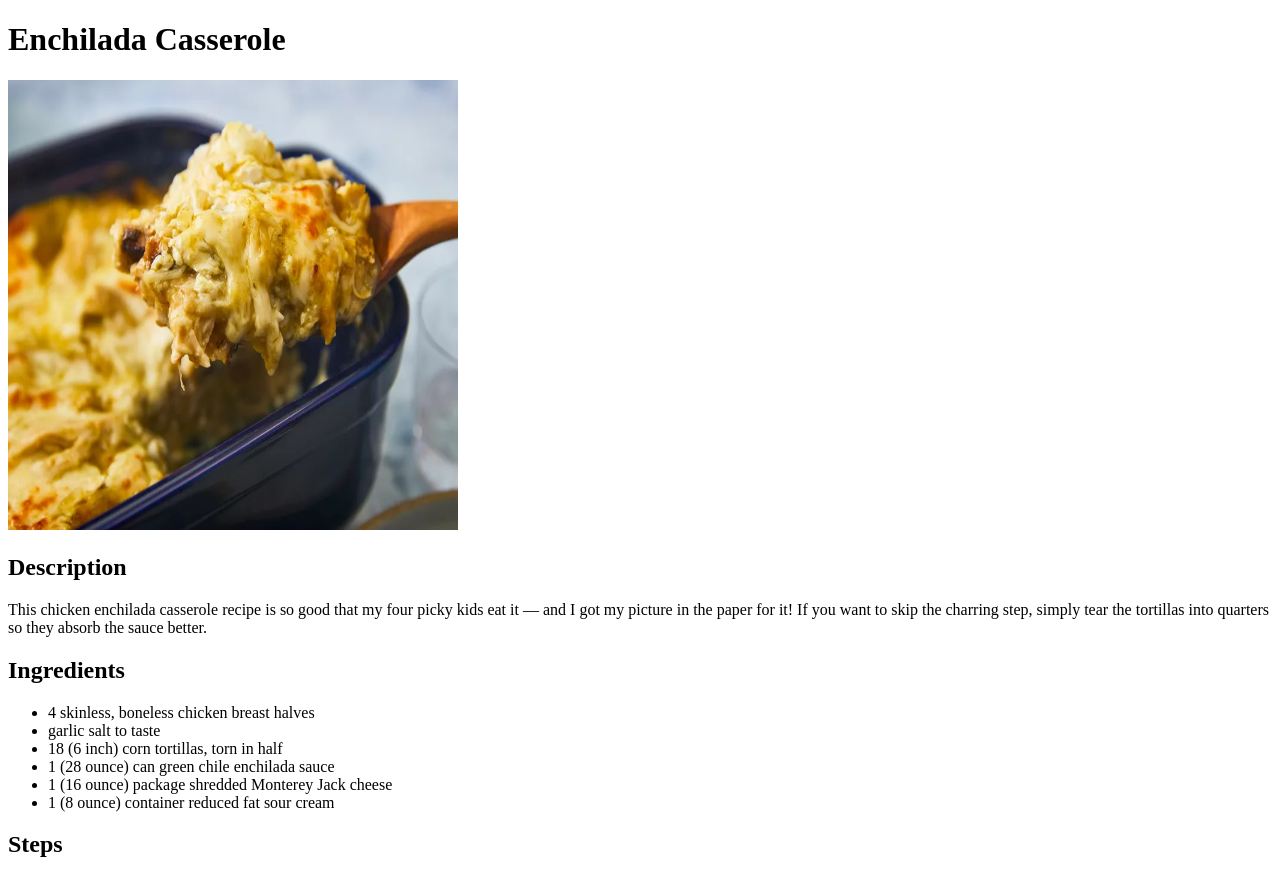
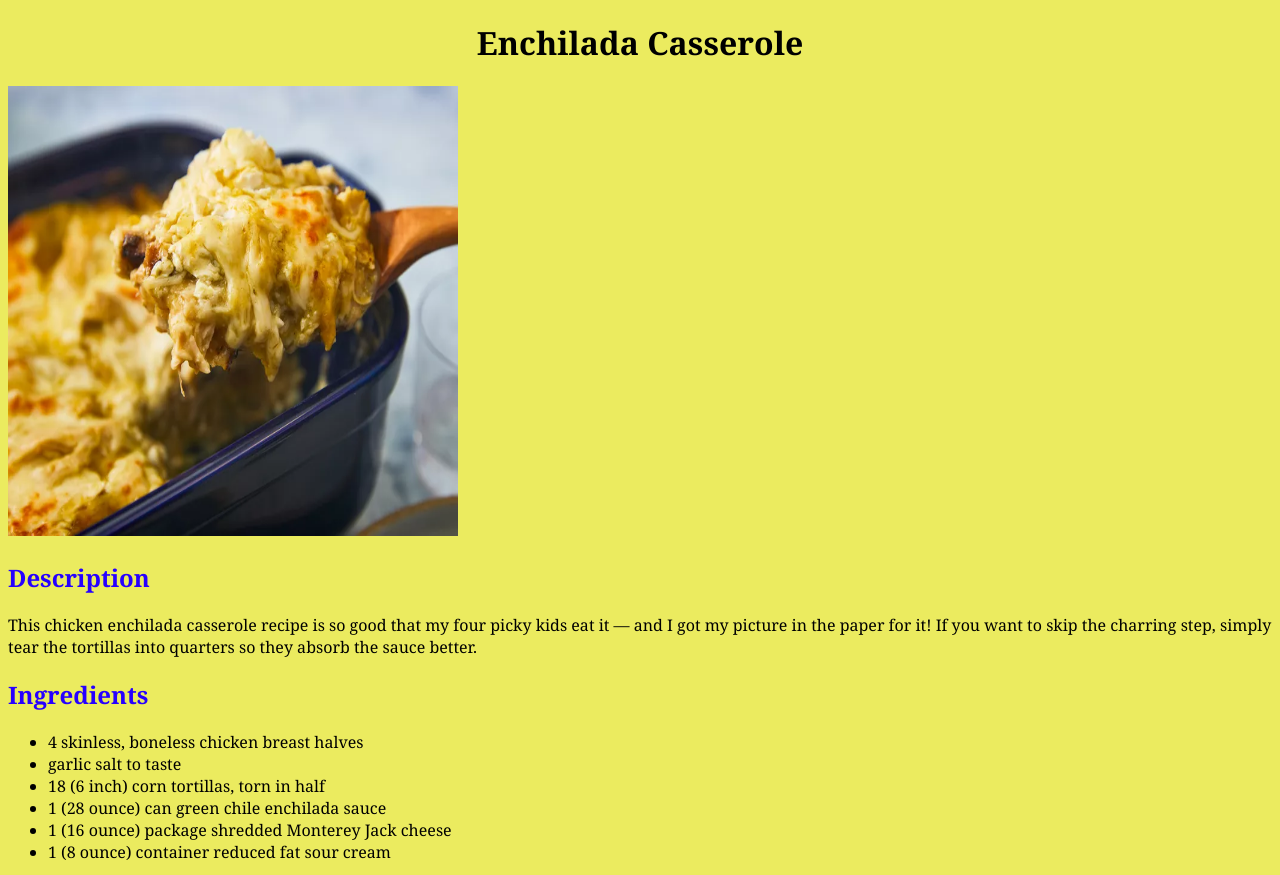
Before and after one commit to Gary-love/odin-recipes, a plain HTML site: page recipes/Enchilada_Casserole.html in a window 1280 px wide. Shown: the top 875 px of the page. Drawn offline with Linux system fonts and the light colour scheme.

Commit message:
Stylized with css

```diff
--- a/recipes/Enchilada_Casserole.html
+++ b/recipes/Enchilada_Casserole.html
@@ -1,16 +1,17 @@
 <!DOCTYPE html>
 <html lang="en">
 <head>
+    <link href="../styles.css" rel="stylesheet">
     <meta charset="UTF-8">
     <meta name="viewport" content="width=device-width, initial-scale=1.0">
-    <title>Enchilada Casserole</title>
+    <title >Enchilada Casserole</title>
 </head>
-<body>
-    <h1>Enchilada Casserole</h1>
+<body id="Enchilada">
+    <h1 class="title">Enchilada Casserole</h1>
     <img src="./images/Enchilada-Casserole.webp" alt="Enchilada_Casserole" height="450" width="450">
-    <h2>Description</h2>
+    <h2 class="Description">Description</h2>
     <p>This chicken enchilada casserole recipe is so good that my four picky kids eat it — and I got my picture in the paper for it! If you want to skip the charring step, simply tear the tortillas into quarters so they absorb the sauce better.</p>
-    <h2>Ingredients</h2>
+    <h2 class="ingredients">Ingredients</h2>
     <ul>
         <li>4 skinless, boneless chicken breast halves</li>
         <li>garlic salt to taste</li>
@@ -19,7 +20,7 @@
         <li>1 (16 ounce) package shredded Monterey Jack cheese</li>
         <li>1 (8 ounce) container reduced fat sour cream</li>
     </ul>
-    <h2>Steps</h2>
+    <h2 class="steps">Steps</h2>
     <ol>
         <li>Preheat the oven to 350 degrees F (175 degrees C). Lightly grease a medium baking dish.</li>
         <li>Season chicken with garlic salt; arrange in the prepared baking dish. Bake in the preheated oven until no longer pink and juices run clear, about 45 minutes. An instant-read thermometer inserted into the center should read at least 165 degrees F (74 degrees C).</li>
```
